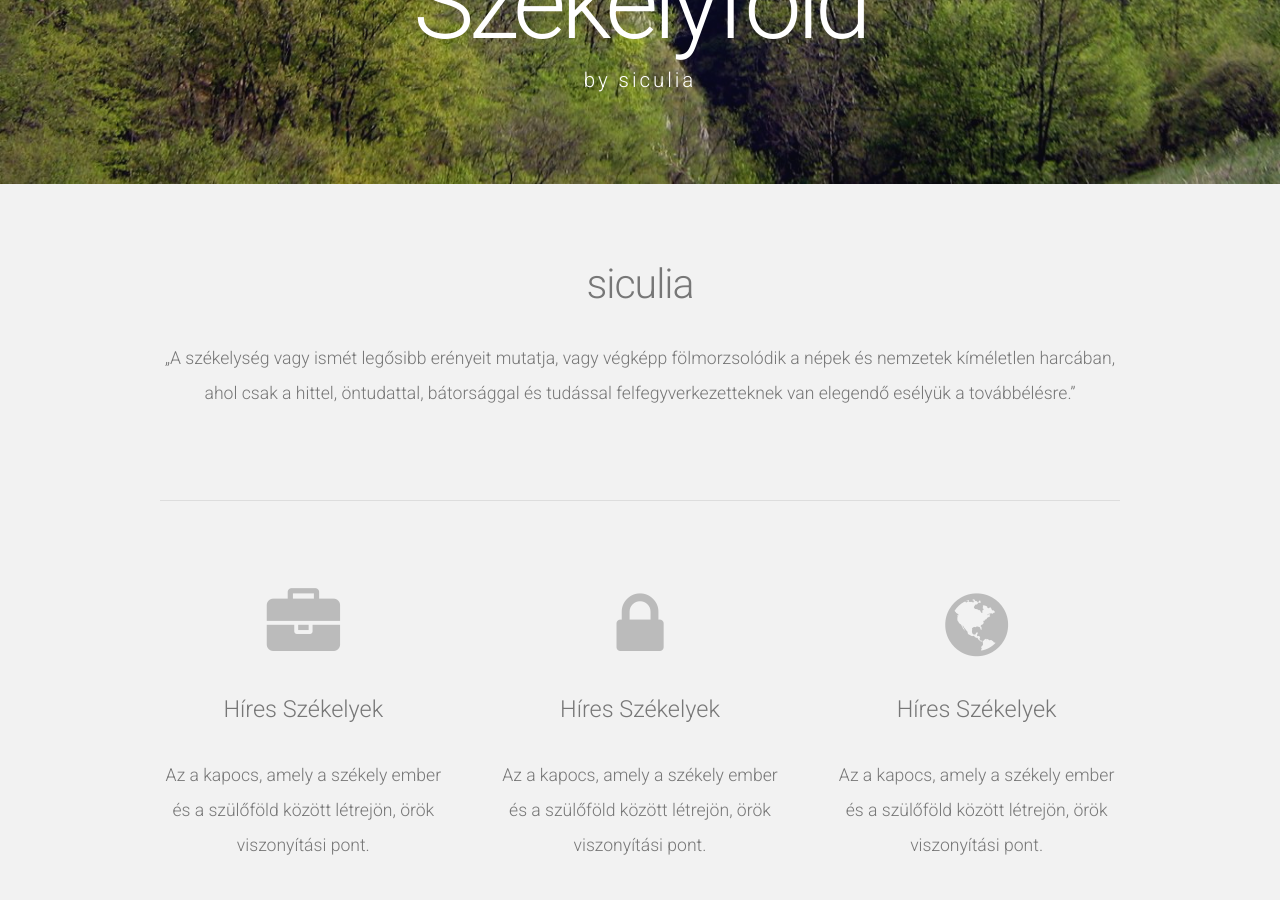
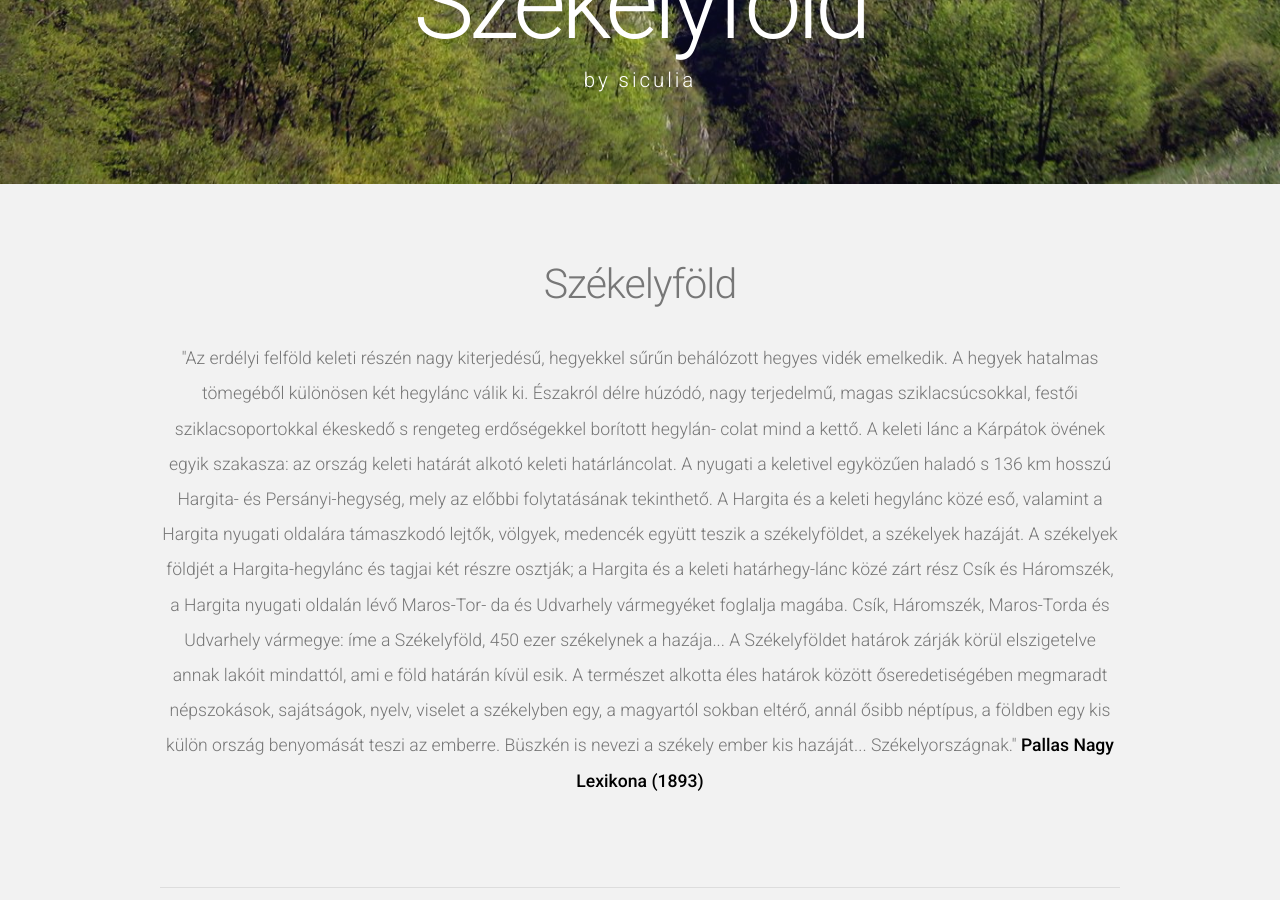
Before and after one commit to siculia/siculia.github.io, a Jekyll site: the page built from index.html, in a window 1280 px wide and 900 px high, scrolled down 341 px. Built offline with Jekyll 4.4.1, drawn with Linux system fonts in a browser that asks for light colours; the list of posts is cut into pages by our own code.

Commit message:
Added Pallas Nagy Lexikona

```diff
--- a/index.html
+++ b/index.html
@@ -1,5 +1,5 @@
 ---
-title: siculia
+title: Székelyföld
 layout: default
 ---
 <!-- Featured -->
@@ -8,7 +8,18 @@ layout: default
 		<header>
 			<h2>{{page.title}}</h2>
 		</header>
-		<p>„A székelység vagy ismét legősibb erényeit mutatja, vagy végképp fölmorzsolódik a népek és nemzetek kíméletlen harcában, ahol csak a hittel, öntudattal, bátorsággal és tudással felfegyverkezetteknek van elegendő esélyük a továbbélésre.”</p>
+		<p>"Az erdélyi felföld keleti részén nagy kiterjedésű, hegyekkel sűrűn behálózott hegyes vidék emelkedik. A hegyek
+hatalmas tömegéből különösen két hegylánc válik ki. Északról délre húzódó, nagy terjedelmű, magas sziklacsúcsokkal, festői sziklacsoportokkal ékeskedő s rengeteg erdőségekkel borított hegylán-
+colat mind a kettő. A keleti lánc a Kárpátok övének egyik szakasza: az ország keleti határát alkotó
+keleti határláncolat. A nyugati a keletivel egyközűen haladó s 136 km hosszú Hargita- és Persányi-hegység, mely az előbbi folytatásának tekinthető. A Hargita és a keleti hegylánc közé eső, valamint
+a Hargita nyugati oldalára támaszkodó lejtők, völgyek, medencék együtt teszik a székelyföldet, a
+székelyek hazáját. A székelyek földjét a Hargita-hegylánc és tagjai két részre osztják; a Hargita és a
+keleti határhegy-lánc közé zárt rész Csík és Háromszék, a Hargita nyugati oldalán lévő Maros-Tor-
+da és Udvarhely vármegyéket foglalja magába. Csík, Háromszék, Maros-Torda és Udvarhely vármegye: íme a Székelyföld, 450 ezer székelynek a hazája... A Székelyföldet határok zárják körül
+elszigetelve annak lakóit mindattól, ami e föld határán kívül esik. A természet alkotta éles határok
+között őseredetiségében megmaradt népszokások, sajátságok, nyelv, viselet a székelyben egy, a
+magyartól sokban eltérő, annál ősibb néptípus, a földben egy kis külön ország benyomását teszi az
+emberre. Büszkén is nevezi a székely ember kis hazáját... Székelyországnak."  <strong>Pallas Nagy Lexikona (1893)</strong></p>
 		<hr />
 		<div class="row">
 			<section class="4u">
```
